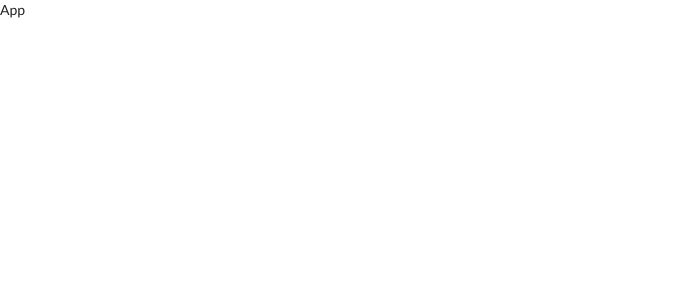
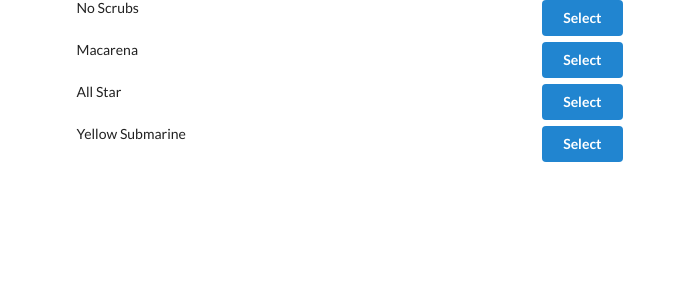
Before and after one commit to atoder/reactjs-songs-project, a React (Create React App) app: page / in a window 1280 px wide. Shown: the top 300 px of the page, without its empty margins (0-685 px from the left). Built offline with nearby package versions, Linux system fonts and the light colour scheme.

Commit message:
implementing mapStateToProps for song list

```diff
--- a/src/components/App.js
+++ b/src/components/App.js
@@ -1,10 +1,19 @@
 import React from 'react';
+import SongList from './SongList.js';
 
 // we want to directly import selectSong function
 import { selectSong } from '../actions';
 
 const App = () => {
-  return <div>App</div>;
+  return (
+    <div className="ui container grid">
+      <div className="ui row">
+        <div className="column eight wide">
+          <SongList />
+        </div>
+      </div>
+    </div>
+  );
 };
 
 
--- /dev/null
+++ b/src/components/SongList.js
@@ -0,0 +1,33 @@
+import React, {Component} from 'react';
+import {connect}  from 'react-redux';
+
+// no React.Component since we are extracting {Component}
+// from 'react' library
+class SongList extends Component {
+  renderList() {
+    return this.props.songs.map((song) => {
+      return (
+        <div className="item" key={song.title}>
+          <div className="right floated content">
+            <button className="ui button primary">
+              Select
+            </button>
+          </div>
+          <div className="content">{song.title}</div>
+        </div>
+      );
+    });
+  }
+  render() {
+    return <div className="ui dividen list">{this.renderList()}</div>;
+  }
+}
+
+const mapStateToProps = (state) => {
+
+  console.log(state);
+
+  return { songs: state.songs };
+}
+
+export default connect(mapStateToProps)(SongList);
```
